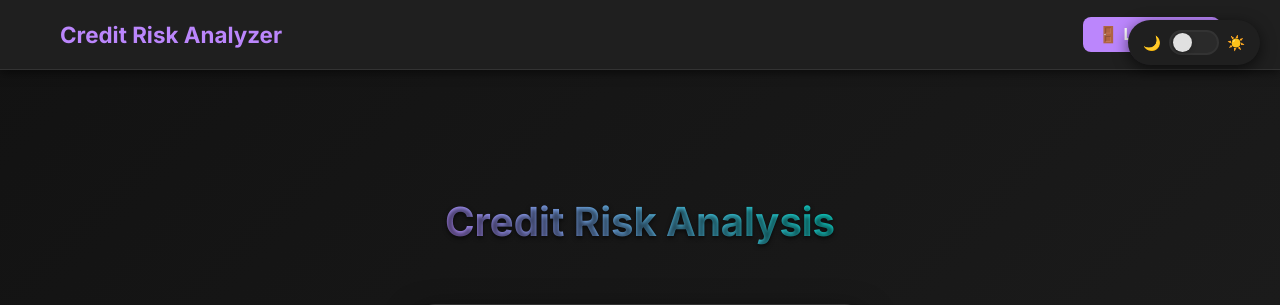
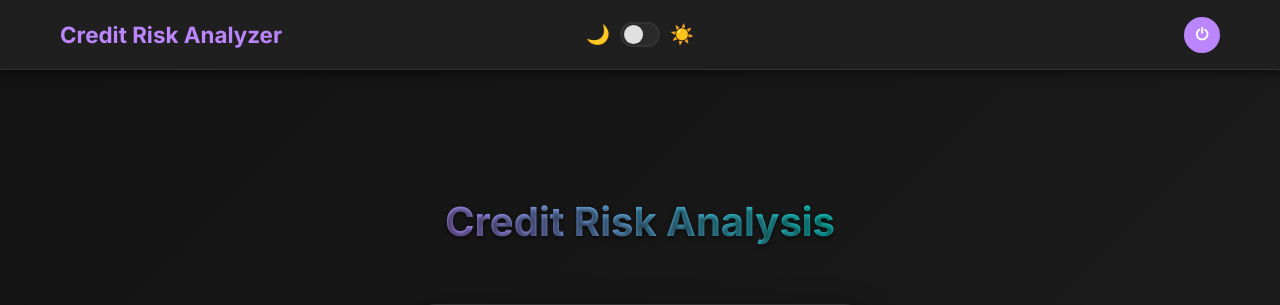
Before and after one commit to cadelxd/Credit-Risk-App, a Django app: page / in a window 1280 px wide. Shown: the top 305 px of the page. Run offline with Django 5.2, Linux system fonts and the light colour scheme; the visitor is signed in with stand-in values (Sample User, id 1); parts of the project's set-up code (start-up, migrations or seed data) failed here and were passed over.

Commit message:
fixed ui bugs

```diff
--- a/CreditRiskApp/static/CreditRiskApp/styles.css
+++ b/CreditRiskApp/static/CreditRiskApp/styles.css
@@ -49,61 +49,6 @@ body {
     transition: background 0.3s ease, color 0.3s ease;
 }
 
-/* Theme Toggle */
-.theme-toggle {
-    position: fixed;
-    top: 20px;
-    right: 20px;
-    z-index: 1000;
-    display: flex;
-    align-items: center;
-    gap: 10px;
-    background: var(--bg-secondary);
-    padding: 10px 15px;
-    border-radius: 25px;
-    box-shadow: 0 4px 15px var(--shadow);
-    backdrop-filter: blur(10px);
-}
-
-.theme-toggle span {
-    font-size: 0.9rem;
-    color: var(--text-primary);
-    font-weight: 500;
-}
-
-/* Toggle Switch */
-.toggle-switch {
-    position: relative;
-    width: 60px;
-    height: 30px;
-    background: var(--bg-tertiary);
-    border-radius: 15px;
-    cursor: pointer;
-    border: 2px solid var(--border-color);
-    transition: all 0.3s ease;
-}
-
-.toggle-switch::before {
-    content: '';
-    position: absolute;
-    top: 2px;
-    left: 2px;
-    width: 22px;
-    height: 22px;
-    background: var(--accent-primary);
-    border-radius: 50%;
-    transition: transform 0.3s ease;
-    box-shadow: 0 2px 5px rgba(0, 0, 0, 0.2);
-}
-
-.toggle-switch.active::before {
-    transform: translateX(28px);
-}
-
-.toggle-switch.active {
-    background: var(--accent-secondary);
-}
-
 /* Headings */
 h1, h2 {
     color: var(--text-secondary);
@@ -127,24 +72,30 @@ h2 {
 }
 
 .logout-btn {
-  display: inline-flex;      /* inline-flex so it doesn't take full width */
-  align-items: center;
-  padding: 8px 15px;
-  vertical-align: middle;         /* adjust padding if needed */
-  margin-right: 10px;        /* space to the right if needed */
-  white-space: nowrap;       /* prevent button text wrap */
-  cursor: pointer;
-  font-size: 1rem;
-  border-radius: 8px;
-  background: var(--accent-primary);
-  color: white;
-  border: none;
+    padding: 6px;
+    font-size: 1rem;
+    width: 36px;
+    height: 36px;
+    display: flex;
+    justify-content: center;
+    align-items: center;
+    background: var(--accent-primary);
+    color: white;
+    border: none;
+    border-radius: 50%;
+    cursor: pointer;
+    transition: background 0.3s ease, transform 0.2s ease;
+    margin: 0;
 }
-
 
 .logout-btn:hover {
     background: var(--accent-secondary);
-    transform: translateY(-2px);
+    transform: translateY(-1px);
+}
+
+.logout-btn:focus {
+    outline: 2px solid var(--accent-primary);
+    outline-offset: 2px;
 }
 
 /* Container for forms */
@@ -456,26 +407,6 @@ p {
         font-size: 2rem;
         margin-top: 80px;
     }
-
-    .theme-toggle {
-        top: 15px;
-        right: 15px;
-        padding: 8px 12px;
-    }
-
-    .toggle-switch {
-        width: 50px;
-        height: 25px;
-    }
-
-    .toggle-switch::before {
-        width: 19px;
-        height: 19px;
-    }
-
-    .toggle-switch.active::before {
-        transform: translateX(23px);
-    }
 }
 
 /* Loading animation for buttons */
@@ -509,18 +440,13 @@ p {
 button:focus,
 input:focus,
 select:focus,
-textarea:focus,
-.toggle-switch:focus {
+textarea:focus {
     outline: 2px solid var(--accent-primary);
     outline-offset: 2px;
 }
 
 /* Print styles */
 @media print {
-    .theme-toggle {
-        display: none;
-    }
-
     body {
         background: white;
         color: black;
--- a/CreditRiskApp/templates/CreditRiskApp/result.html
+++ b/CreditRiskApp/templates/CreditRiskApp/result.html
@@ -6,7 +6,7 @@
 {% block logout_button %}
 <form method="post" action="{% url 'logout' %}">
     {% csrf_token %}
-    <button type="submit" class="logout-btn">🚪 Logout</button>
+    <button type="submit" class="logout-btn">⏻</button>
 </form>
 {% endblock %}
 
--- a/CreditRiskApp/templates/CreditRiskApp/upload.html
+++ b/CreditRiskApp/templates/CreditRiskApp/upload.html
@@ -5,7 +5,7 @@
 {% block logout_button %}
 <form method="post" action="{% url 'logout' %}">
     {% csrf_token %}
-    <button type="submit" class="logout-btn">🚪 Logout</button>
+    <button type="submit" class="logout-btn">⏻</button>
 </form>
 {% endblock %}
 
--- a/CreditRiskApp/templates/base.html
+++ b/CreditRiskApp/templates/base.html
@@ -22,16 +22,17 @@
             <div class="logo-section">
                 <h3>Credit Risk Analyzer</h3>
             </div>
-            <div class="dashboard-controls" style="display: flex; align-items: center; gap: 15px;">
+
+            <!-- Center Theme Toggle -->
+            <div class="theme-toggle">
+                <span>🌙</span>
+                <div class="toggle-switch" onclick="toggleTheme()" role="button" tabindex="0" aria-label="Toggle dark/light mode"></div>
+                <span>☀️</span>
+            </div>
+
+            <!-- Right side controls -->
+            <div class="dashboard-controls">
                 {% block logout_button %}{% endblock %}
-                <!-- Theme Toggle -->
-                <div class="theme-toggle" style="display: flex; align-items: center; gap: 8px;">
-                    <span>🌙</span>
-                    <div class="toggle-switch" onclick="toggleTheme()" role="button" tabindex="0" aria-label="Toggle dark/light mode"></div>
-                    <span>☀️</span>
-                </div>
-
-                <!-- Logout Button -->
             </div>
         </div>
     </div>
@@ -41,7 +42,7 @@
         {% block content %}{% endblock %}
     </div>
 
-    <!-- Base Styles for Dashboard -->
+    <!-- Dashboard Styles -->
     <style>
         .top-dashboard {
             position: fixed;
@@ -64,6 +65,7 @@
             height: 100%;
             max-width: 1200px;
             margin: 0 auto;
+            position: relative;
         }
 
         .logo-section h3 {
@@ -73,13 +75,10 @@
             font-size: 1.4rem;
         }
 
-        .dashboard-controls {
-            display: flex;
-            align-items: center;
-            gap: 20px;
-        }
-
         .theme-toggle {
+            position: absolute;
+            left: 50%;
+            transform: translateX(-50%);
             display: flex;
             align-items: center;
             gap: 10px;
@@ -87,7 +86,7 @@
         }
 
         .toggle-switch {
-            width: 50px;
+            width: 40px;
             height: 25px;
             background: var(--bg-tertiary);
             border-radius: 15px;
@@ -114,8 +113,17 @@
         }
 
         .toggle-switch.active::before {
-            transform: translateX(25px);
+            transform: translateX(18px);
             background: white;
+        }
+
+        .dashboard-controls {
+            display: flex;
+            align-items: center;
+        }
+
+        .dashboard-controls form {
+            margin: 0;
         }
 
         .main-content {
@@ -158,7 +166,7 @@
         }
     </style>
 
-    <!-- Base JavaScript -->
+    <!-- JavaScript -->
     <script>
         // Theme Management
         function toggleTheme() {
@@ -169,7 +177,6 @@
             if (currentTheme === 'light') {
                 body.setAttribute('data-theme', 'dark');
                 toggle.classList.remove('active');
-                // Store theme preference in memory instead of localStorage
                 window.currentTheme = 'dark';
             } else {
                 body.setAttribute('data-theme', 'light');
@@ -183,7 +190,6 @@
             const body = document.body;
             const toggle = document.querySelector('.toggle-switch');
 
-            // Default to dark theme
             const savedTheme = window.currentTheme || 'dark';
             body.setAttribute('data-theme', savedTheme);
             if (savedTheme === 'light') {
@@ -191,10 +197,11 @@
             }
         }
 
-        // Keyboard accessibility for toggle
+        // Initialize on page load
         document.addEventListener('DOMContentLoaded', function() {
             initTheme();
 
+            // Keyboard accessibility for toggle
             document.querySelector('.toggle-switch').addEventListener('keypress', function(e) {
                 if (e.key === 'Enter' || e.key === ' ') {
                     e.preventDefault();
```
